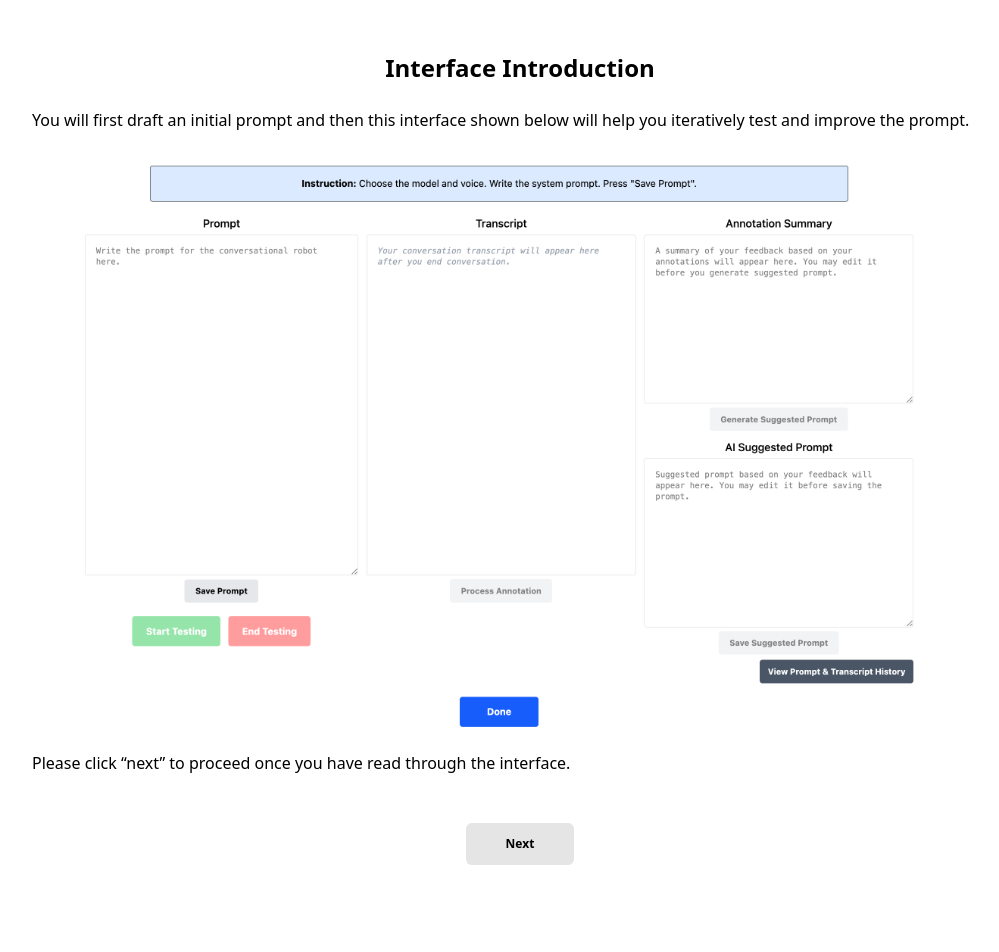
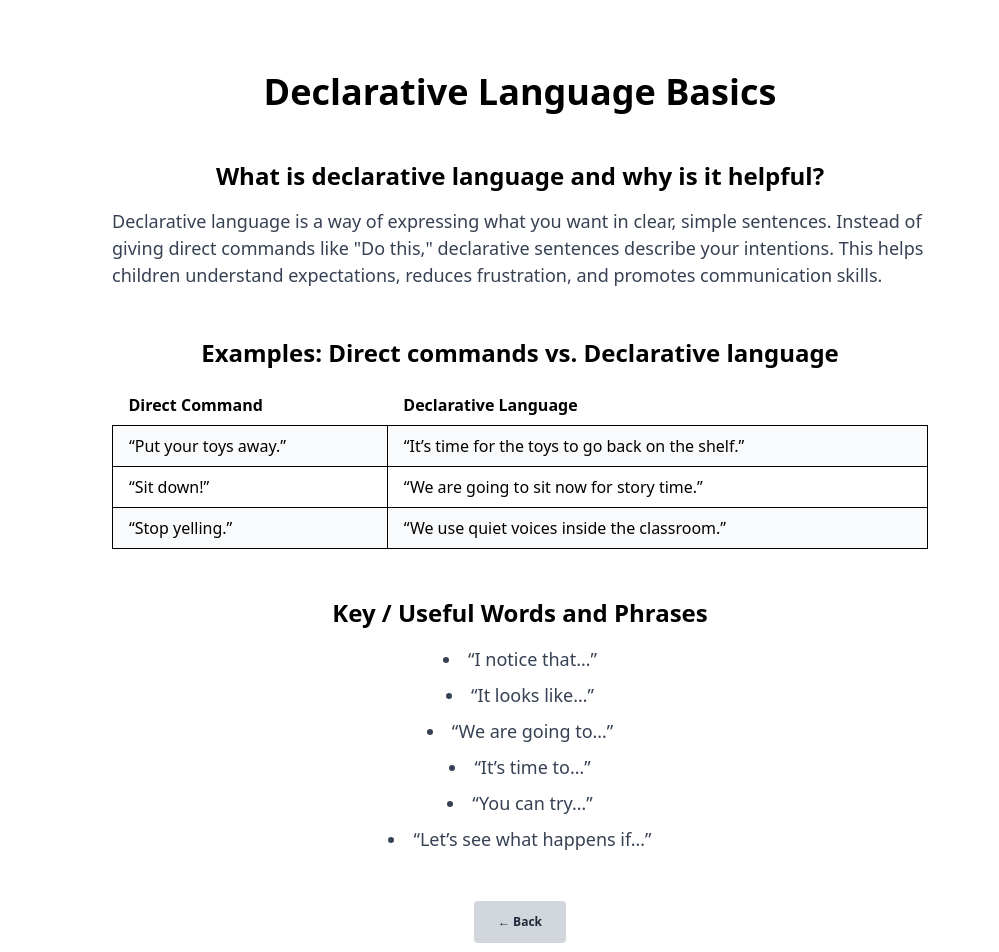
Before and after one commit to shiye-cao/Declarative-Language-Practice, a React (Vite) app in the folder interface/: page /interface in a window 1280 px wide. Shown: the top 952 px of the page, without its empty margins (120-1119 px from the left). Before the commit the page ends 897 px from the top, so only its background shows below. Built offline with nearby package versions, Linux system fonts and the light colour scheme.

Commit message:
basic interface framework done

```diff
--- a/interface/src/App.tsx
+++ b/interface/src/App.tsx
@@ -9,6 +9,7 @@ import Experimental from './components/pages/Experimental'
 import TaskIntroduction from './components/pages/TaskIntroduction'
 import InitialPromptAssistant from './components/pages/InitialPromptAssistant'
 import InterfaceIntroduction from './components/pages/InterfaceIntroduction'
+import Feedback from './components/pages/Feedback'
 
 function App() {
   return (
@@ -23,6 +24,7 @@ function App() {
       <Route path='/experimental' element={<Experimental />}/>
       <Route path='/poststudy' element={<PostStudyQuestionnaire/>}/>
       <Route path='/compensation' element={<Compensation/>}/>
+      <Route path="/feedback" element={<Feedback />} />
     </Routes>
     </>
   )
--- /dev/null
+++ b/interface/src/components/pages/Feedback.tsx
@@ -0,0 +1,68 @@
+import React from 'react'
+import { useNavigate, useLocation } from 'react-router-dom'
+
+interface FeedbackState {
+  transcript?: { user: string; robot: string }[]
+  notes?: string[]
+}
+
+const Feedback: React.FC = () => {
+  const navigate = useNavigate()
+  const location = useLocation()
+  const state = location.state as FeedbackState | undefined
+
+  // Example placeholders if no state is passed
+  const transcript = state?.transcript || [
+    { user: 'It’s time to clean up.', robot: 'Okay, the toys are being put away.' },
+    { user: 'We are going to read a book.', robot: 'Great! Let’s start story time.' },
+  ]
+
+  const notes = state?.notes || [
+    'Try to use more descriptive sentences.',
+    'Focus on speaking slowly and clearly.',
+    'Use key declarative phrases like "I notice that…" more often.',
+  ]
+
+  return (
+    <div className="min-h-screen p-10 bg-white max-w-6xl mx-auto flex flex-col">
+      <h1 className="text-3xl font-bold text-center mb-10">Feedback Summary</h1>
+
+      <section className="flex flex-col md:flex-row gap-8 mb-10 flex-1">
+        {/* Left column: Transcript */}
+        <div className="flex-1 border border-gray-300 rounded-lg p-6 bg-gray-50">
+          <h2 className="text-xl font-semibold mb-4">Transcript</h2>
+          <div className="space-y-4 max-h-[400px] overflow-y-auto">
+            {transcript.map((entry, index) => (
+              <div key={index} className="space-y-1">
+                <p className="font-semibold text-blue-700">User: {entry.user}</p>
+                <p className="font-semibold text-green-700">Robot: {entry.robot}</p>
+              </div>
+            ))}
+          </div>
+        </div>
+
+        {/* Right column: Notes for improvement */}
+        <div className="flex-1 border border-gray-300 rounded-lg p-6 bg-gray-50">
+          <h2 className="text-xl font-semibold mb-4">Areas for Improvement</h2>
+          <ul className="list-disc list-inside space-y-2 text-gray-700 max-h-[400px] overflow-y-auto">
+            {notes.map((note, index) => (
+              <li key={index}>{note}</li>
+            ))}
+          </ul>
+        </div>
+      </section>
+
+      {/* Bottom: Back to Home button */}
+      <div className="flex justify-center mt-auto">
+        <button
+          onClick={() => navigate('/prestudy')}
+          className="px-6 py-3 bg-blue-600 text-white rounded hover:bg-blue-700 transition"
+        >
+          Back to Home
+        </button>
+      </div>
+    </div>
+  )
+}
+
+export default Feedback
--- a/interface/src/components/pages/InterfaceIntroduction.tsx
+++ b/interface/src/components/pages/InterfaceIntroduction.tsx
@@ -1,30 +1,84 @@
-import { useNavigate } from "react-router-dom";
+import React from 'react'
+import { useNavigate } from 'react-router-dom'
 
-const InterfaceIntroduction = () => {
-  const navigate = useNavigate();
-
-  const handleNavigate = () => {
-    navigate("/intro");
-  };
+const DeclarativeLanguageBasics: React.FC = () => {
+  const navigate = useNavigate()
 
   return (
-    <div className="content">
-      <h2 className="mx-auto text-2xl font-bold mb-6">Interface Introduction</h2>
-      <div className="mx-auto ml-20">
-        <p>You will first draft an initial prompt and then this interface shown below will help you iteratively test and improve the prompt.</p>
-        <img
-          src="/interface.png"
-          alt="Interface Example"
-          className="w-full max-w-4xl mt-5 mx-auto"
-        />
+    <div className="min-h-screen p-10 bg-white max-w-4xl mx-auto flex flex-col">
+      {/* Page Title */}
+      <h1 className="text-4xl font-bold text-center mb-12">
+        Declarative Language Basics
+      </h1>
 
-        <p>Please click “next” to proceed once you have read through the interface.</p>
-        <br />
-        <br />
+      {/* Section 1: What is declarative language */}
+      <section className="mb-12">
+        <h2 className="text-2xl font-semibold mb-4">
+          What is declarative language and why is it helpful?
+        </h2>
+        <p className="text-lg text-gray-700">
+          Declarative language is a way of expressing what you want in clear, simple sentences.
+          Instead of giving direct commands like "Do this," declarative sentences describe
+          your intentions. This helps children understand expectations, reduces frustration,
+          and promotes communication skills.
+        </p>
+      </section>
+
+      {/* Section 2: Examples */}
+      <section className="mb-12">
+        <h2 className="text-2xl font-semibold mb-4">
+          Examples: Direct commands vs. Declarative language
+        </h2>
+        <table className="w-full border-collapse text-left">
+          <thead>
+            <tr>
+              <th className="border-b px-4 py-2">Direct Command</th>
+              <th className="border-b px-4 py-2">Declarative Language</th>
+            </tr>
+          </thead>
+          <tbody>
+            <tr className="bg-gray-50">
+              <td className="border px-4 py-2">“Put your toys away.”</td>
+              <td className="border px-4 py-2">“It’s time for the toys to go back on the shelf.”</td>
+            </tr>
+            <tr>
+              <td className="border px-4 py-2">“Sit down!”</td>
+              <td className="border px-4 py-2">“We are going to sit now for story time.”</td>
+            </tr>
+            <tr className="bg-gray-50">
+              <td className="border px-4 py-2">“Stop yelling.”</td>
+              <td className="border px-4 py-2">“We use quiet voices inside the classroom.”</td>
+            </tr>
+          </tbody>
+        </table>
+      </section>
+
+      {/* Section 3: Key / useful words and phrases */}
+      <section className="mb-12">
+        <h2 className="text-2xl font-semibold mb-4">
+          Key / Useful Words and Phrases
+        </h2>
+        <ul className="list-disc list-inside text-lg text-gray-700 space-y-2">
+          <li>“I notice that…”</li>
+          <li>“It looks like…”</li>
+          <li>“We are going to…”</li>
+          <li>“It’s time to…”</li>
+          <li>“You can try…”</li>
+          <li>“Let’s see what happens if…”</li>
+        </ul>
+      </section>
+
+      {/* Back button at the bottom */}
+      <div className="flex justify-center mt-auto">
+        <button
+          onClick={() => navigate('/prestudy')}
+          className="px-6 py-3 bg-gray-300 text-gray-800 rounded hover:bg-gray-400 transition"
+        >
+          &larr; Back
+        </button>
       </div>
-      <button className="py-3 px-10 mx-auto block" onClick={handleNavigate}>Next</button>
     </div>
-  );
-};
+  )
+}
 
-export default InterfaceIntroduction;
+export default DeclarativeLanguageBasics
--- a/interface/src/components/pages/SetUp.tsx
+++ b/interface/src/components/pages/SetUp.tsx
@@ -1,14 +1,42 @@
+// import React from 'react'
+// import { useNavigate } from 'react-router-dom'
+
+// const SetUp: React.FC = () => {
+//   const navigate = useNavigate()
+//   return (
+//     <div className="content p-6 max-w-xl mx-auto text-center">
+//       <h1 className="text-3xl font-bold mb-8">Declarative Language Learning</h1>
+//       <button
+//         onClick={() => navigate('/prestudy')}
+//         className="px-6 py-3 bg-blue-600 text-white rounded-lg hover:bg-blue-700"
+//       >
+//         Start
+//       </button>
+//     </div>
+//   )
+// }
+
+// export default SetUp;
+
 import React from 'react'
 import { useNavigate } from 'react-router-dom'
 
 const SetUp: React.FC = () => {
   const navigate = useNavigate()
+
   return (
-    <div className="content p-6 max-w-xl mx-auto text-center">
-      <h1 className="text-3xl font-bold mb-8">Declarative Language Learning</h1>
+    <div className="relative h-screen flex flex-col justify-center items-center text-center bg-white">
+
+      <h1 className="text-3xl font-bold mb-6 line-through text-gray-500">
+        Start learning today.
+      </h1>
+      <h2 className="text-2xl mb-8 text-gray-800">
+        We have time to learn declarative language today.
+      </h2>
+
       <button
         onClick={() => navigate('/prestudy')}
-        className="px-6 py-3 bg-blue-600 text-white rounded-lg hover:bg-blue-700"
+        className="px-6 py-3 bg-blue-600 text-white rounded-lg hover:bg-blue-700 transition duration-200"
       >
         Start
       </button>
@@ -16,4 +44,4 @@ const SetUp: React.FC = () => {
   )
 }
 
-export default SetUp;
+export default SetUp
--- a/interface/src/components/pages/TaskIntroduction.tsx
+++ b/interface/src/components/pages/TaskIntroduction.tsx
@@ -1,69 +1,56 @@
-import { useNavigate } from "react-router-dom";
+import React from 'react'
+import { useNavigate } from 'react-router-dom'
 
-const TaskIntroduction = () => {
-  const navigate = useNavigate();
-
-  const handleNavigate = () => {
-    const savedCondition = localStorage.getItem('condition');
-    console.log('Saved condition:', savedCondition);
-    if (savedCondition === "experimental") {
-      navigate("/agent");
-    } else {
-      navigate(`/${savedCondition}`);
-    }
-  };
+const RobotInteraction: React.FC = () => {
+  const navigate = useNavigate()
 
   return (
-    <div className="content">
-      <div className="max-w-6xl mx-auto text-lg">
-        <h2 className="text-2xl font-bold mb-6">Design Instructions</h2>
-        <p className="mb-10"><strong>ACE</strong> is an interface designed to help you design effective human-robot conversations. ACE does not have any prior knowledge of what you are designing. So, you will first have a discussion with ACE to provide ACE with more context about the task and discuss the robot's expected role and any desired behavior guidelines for the robot. Through discussion, ACE will help you draft an initial instruction prompt for the robot. This instruction prompt shapes how Luna behaves.</p>
+    <div className="min-h-screen p-10 bg-white max-w-5xl mx-auto flex flex-col">
+      {/* Setup Instructions */}
+      <section className="mb-10">
+        <h1 className="text-3xl font-bold mb-4">Set Up Your Robot</h1>
+        <p className="text-lg text-gray-700 mb-2">
+          Welcome! Before we start, make sure your robot is ready to respond to your declarative language.
+        </p>
+        <ul className="list-disc list-inside text-gray-700 space-y-1">
+          <li>Ensure your microphone is on and working.</li>
+          <li>Speak clearly in short, declarative sentences.</li>
+          <li>Watch the robot respond to your language in real-time.</li>
+        </ul>
+      </section>
 
-        <div className="flex justify-center w-full">
+      {/* Main Interaction Area */}
+      <section className="flex flex-col md:flex-row mb-10 gap-8">
+        {/* Left: Audio placeholder */}
+        <div className="flex-1 flex justify-center items-center border border-gray-300 rounded-lg p-6 bg-gray-50">
           <img
-            src="/instruction-images/ace-interface.png"
-            alt="ACE intial prompting interface"
-            className="w-250 mx-auto mb-10 border border-gray-400 rounded-lg shadow-sm"
+            src="https://cdn-icons-png.flaticon.com/512/727/727240.png"
+            alt="Voice/audio placeholder"
+            className="w-32 h-32 opacity-80"
           />
         </div>
 
-        <p className="mb-10">After drafting the initial instruction prompt, put yourself into a child’s shoes and test out Luna to see how it performs on the task. </p>
+        {/* Right: Feedback area */}
+        <div className="flex-1 border border-gray-300 rounded-lg p-6 bg-gray-50">
+          <h2 className="text-xl font-semibold mb-4">Feedback</h2>
+          <p className="text-gray-700">
+            Your robot will give feedback here based on the declarative sentences you speak.
+            For now, this is a placeholder area.
+          </p>
+        </div>
+      </section>
 
-        <div className="flex justify-center w-full">
-          <img
-            src="/instruction-images/prompt-panel.png"
-            alt="Luna prompt panel"
-            className="w-250 mx-auto mb-10 border border-gray-400 rounded-lg shadow-sm"
-          />
-        </div>
+      {/* Bottom: Done Learning Button */}
+      <div className="flex justify-center mt-auto">
+        <button
+          onClick={() => navigate('/feedback')}
+          className="px-6 py-3 bg-blue-600 text-white rounded hover:bg-blue-700 transition"
+        >
+          Done Learning
+        </button>
+      </div>
+    </div>
+  )
+}
 
-        <p className="mb-10">After testing, read through the transcript. Annotate the transcript content by dragging your mouse over the text to label what you liked and disliked, add tags, and provide comments on the content of the conversation. The annotations can serve as useful feedback to help you improve your prompt.</p>
-
-        <div className="flex justify-center w-full">
-          <img
-            src="/instruction-images/transcript-panel.png"
-            alt="Luna transcript panel"
-            className="w-250 mx-auto mb-10 border border-gray-400 rounded-lg shadow-sm"
-          />
-        </div>
-
-        <p className="mb-5">ACE can also process your annotations and help summarize and translate your feedback into recommended prompt adjustments. You can also edit ACE’s suggestions. After that, ACE can also help you update your prompt based on the annotation summary. Feel free to make edits to the prompt and use the “Save Suggested Prompt” button to move the prompt to the left for it to be used by Luna.</p>
-
-        <div className="flex justify-center w-full">
-          <img
-            src="/instruction-images/feedback-panel.png"
-            alt="Luna transcript panel"
-            className="w-250 mx-auto mb-10 border border-gray-400 rounded-lg shadow-sm"
-          />
-        </div>
-
-        <p className="mb-5"><strong>You can repeat this “test and refine” process as many times as you want until you feel that Luna is ready to use for the task!</strong></p>
-        <p className="mb-5">You can also view previous iterations of your prompt and transcription history using the “View Prompt & Transcript History” button on the bottom right corner. If you’re ever unsure what to do next, check the instructions at the top of the page for guidance on your next step.</p>
-        <br />
-      </div>
-      <button className="py-3 px-10 mx-auto block" onClick={handleNavigate}>Next</button>
-    </div>
-  );
-};
-
-export default TaskIntroduction;
+export default RobotInteraction
```
Also changed, not shown: interface/src/components/pages/PreStudyQuestionnnaire.tsx (+33 -5 lines), 1 other file (tests, documents, lock files or other folders).
